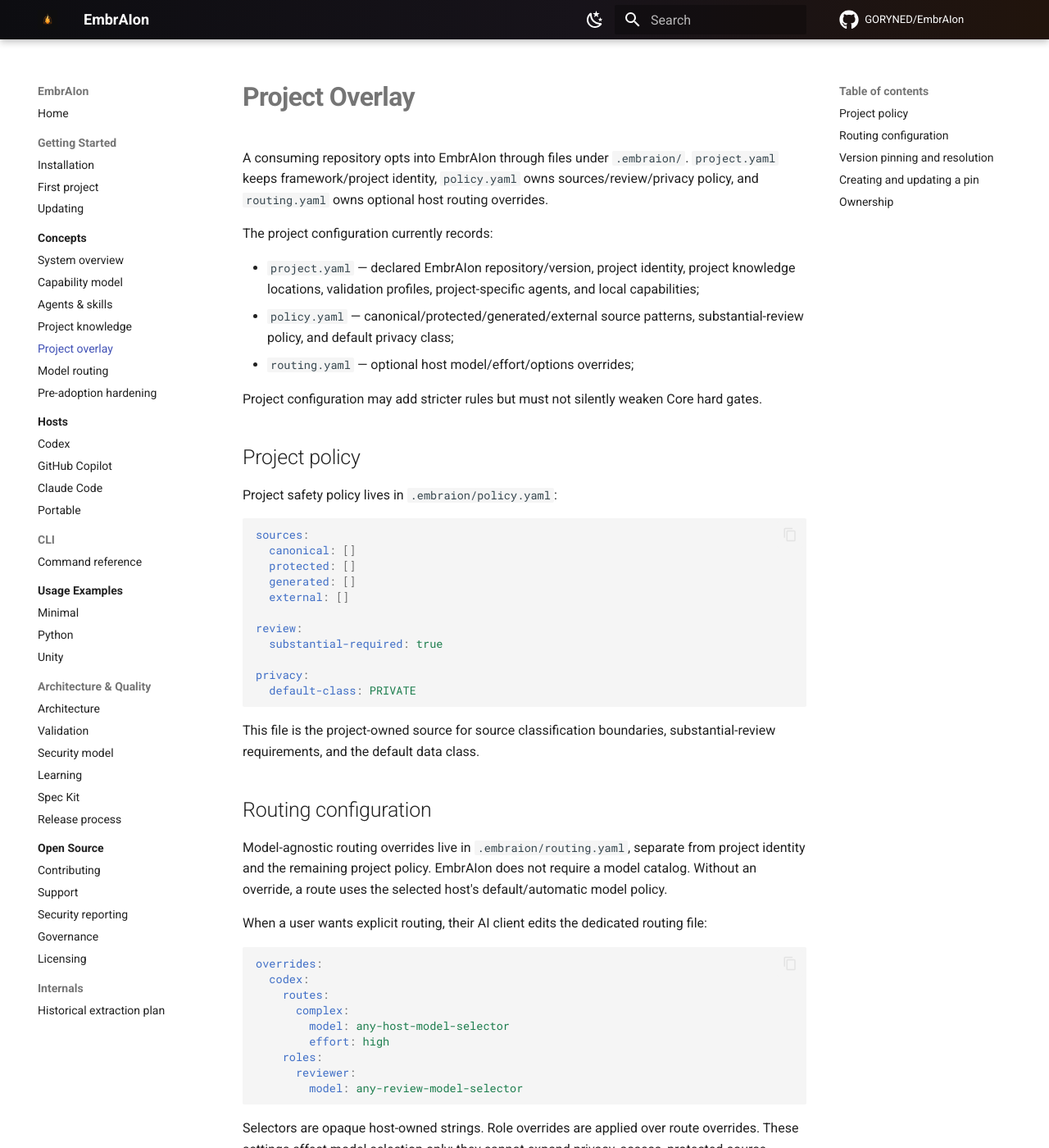
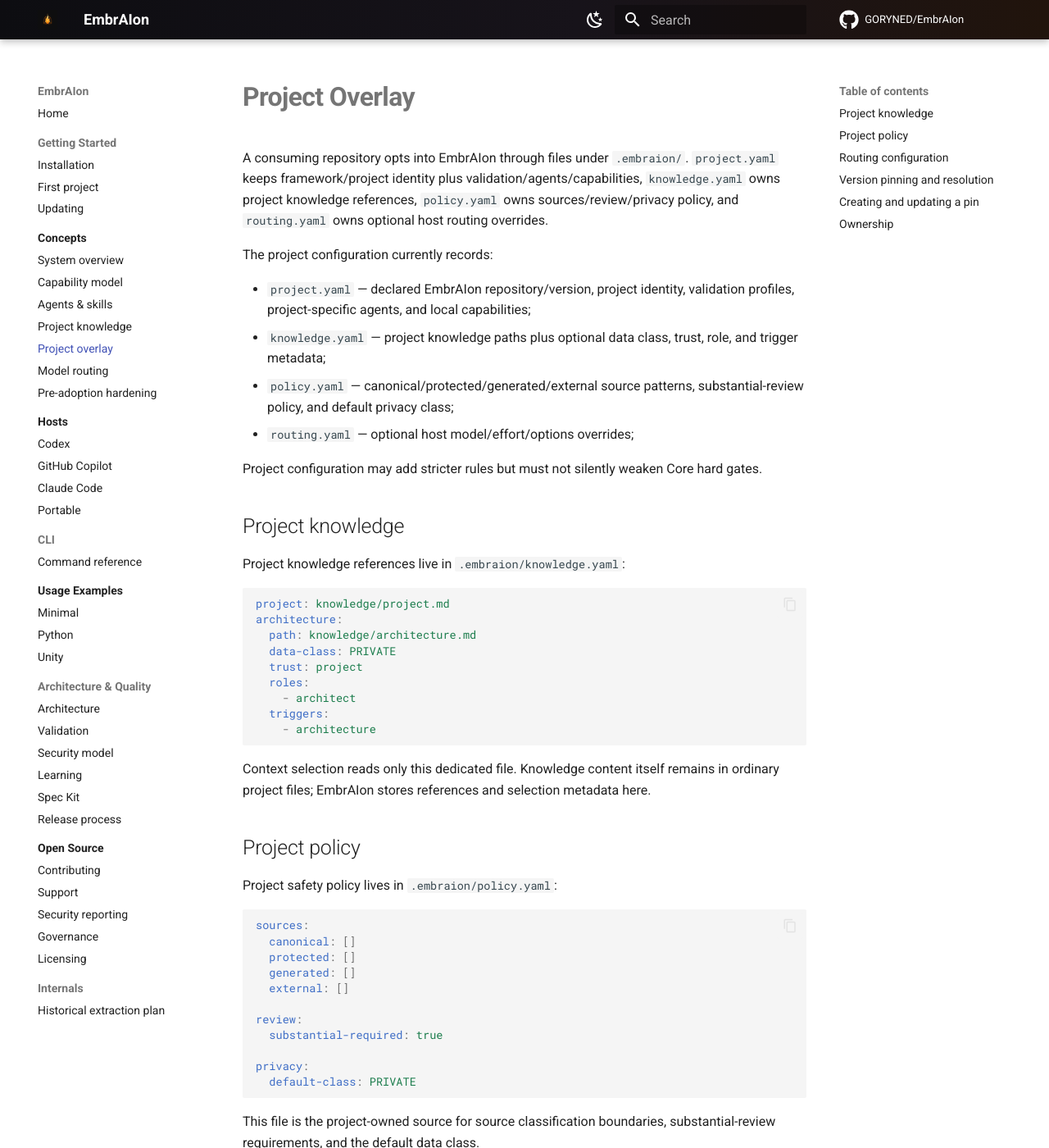
Before and after one commit to GORYNED/EmbrAIon, an MkDocs documentation site: the page built from docs/project-overlay.md, in a window 1280 px wide and 1400 px high. Shown: the whole window at 82% size. Built offline with MkDocs 1.6.1 and Material for MkDocs 9.7.7, drawn with Linux system fonts in a browser that asks for light colours; comment, search, counter and statistics services are not loaded.

Commit message:
docs: explain dedicated knowledge config

````diff
--- a/docs/project-overlay.md
+++ b/docs/project-overlay.md
@@ -1,14 +1,33 @@
 # Project Overlay
 
-A consuming repository opts into EmbrAIon through files under `.embraion/`. `project.yaml` keeps framework/project identity, `policy.yaml` owns sources/review/privacy policy, and `routing.yaml` owns optional host routing overrides.
+A consuming repository opts into EmbrAIon through files under `.embraion/`. `project.yaml` keeps framework/project identity plus validation/agents/capabilities, `knowledge.yaml` owns project knowledge references, `policy.yaml` owns sources/review/privacy policy, and `routing.yaml` owns optional host routing overrides.
 
 The project configuration currently records:
 
-- `project.yaml` — declared EmbrAIon repository/version, project identity, project knowledge locations, validation profiles, project-specific agents, and local capabilities;
+- `project.yaml` — declared EmbrAIon repository/version, project identity, validation profiles, project-specific agents, and local capabilities;
+- `knowledge.yaml` — project knowledge paths plus optional data class, trust, role, and trigger metadata;
 - `policy.yaml` — canonical/protected/generated/external source patterns, substantial-review policy, and default privacy class;
 - `routing.yaml` — optional host model/effort/options overrides;
 
 Project configuration may add stricter rules but must not silently weaken Core hard gates.
+
+## Project knowledge
+
+Project knowledge references live in `.embraion/knowledge.yaml`:
+
+```yaml
+project: knowledge/project.md
+architecture:
+  path: knowledge/architecture.md
+  data-class: PRIVATE
+  trust: project
+  roles:
+    - architect
+  triggers:
+    - architecture
+```
+
+Context selection reads only this dedicated file. Knowledge content itself remains in ordinary project files; EmbrAIon stores references and selection metadata here.
 
 ## Project policy
 
````
